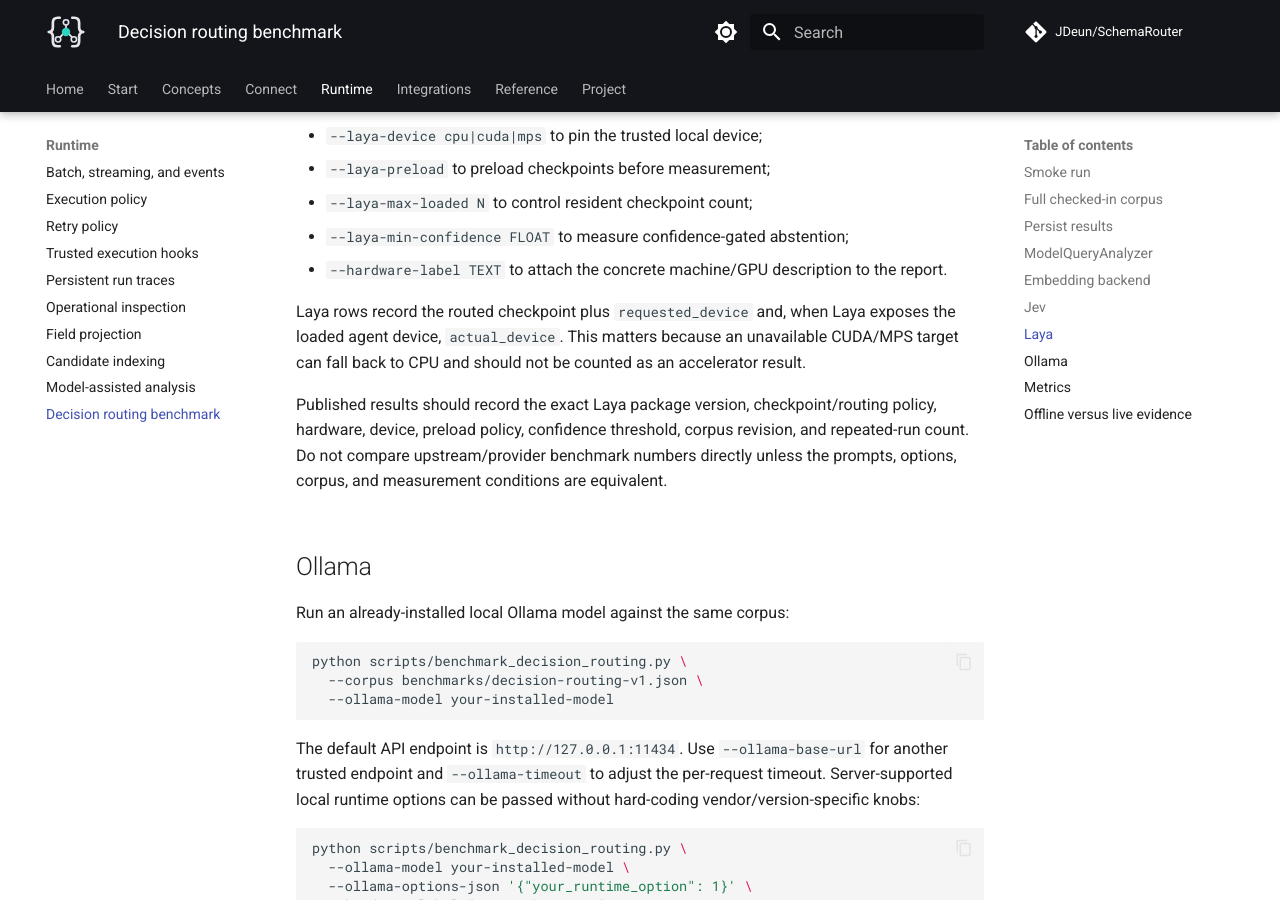
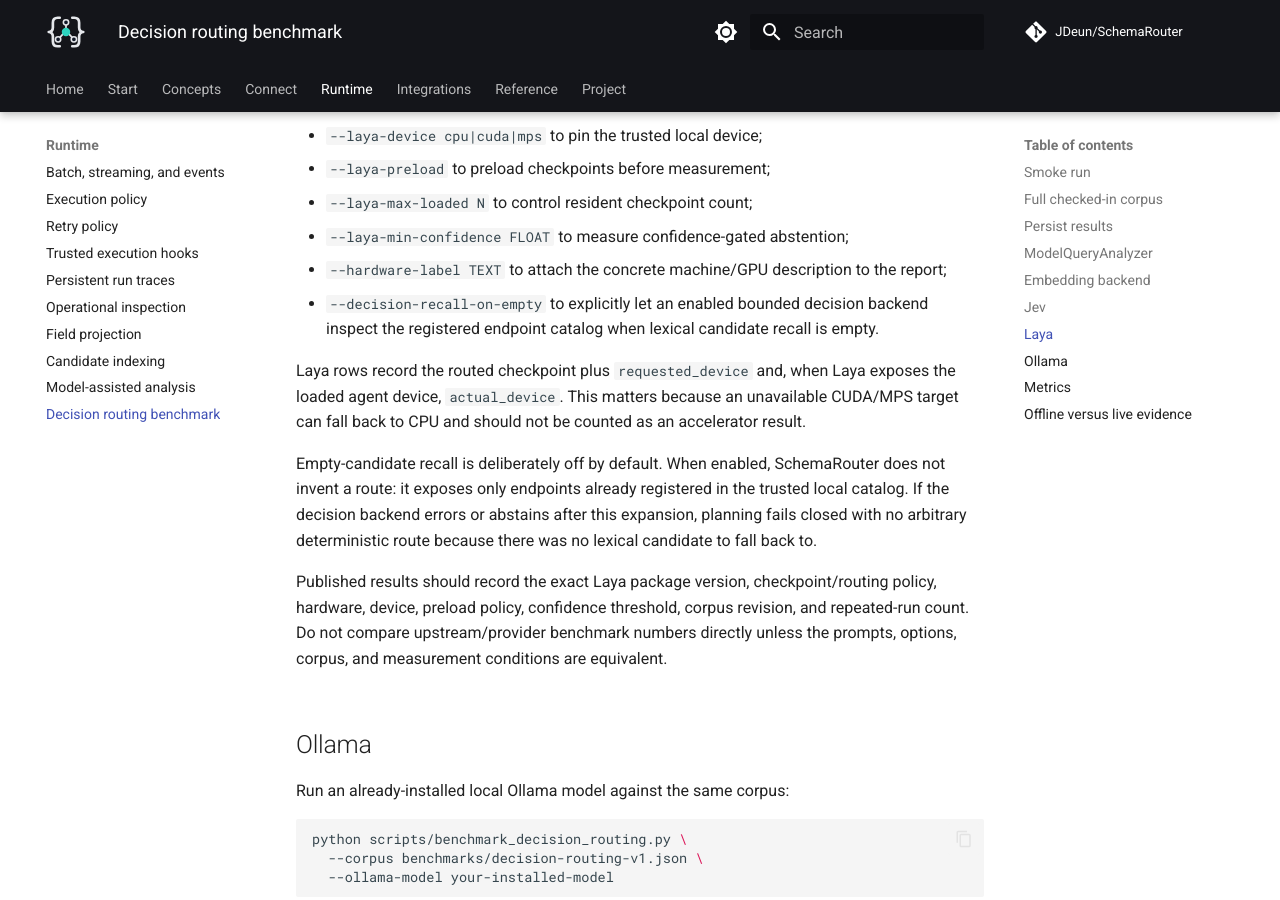
Before and after one commit to JDeun/SchemaRouter, an MkDocs documentation site: the page built from docs/guides/decision-benchmark.md, in a window 1280 px wide and 900 px high, scrolled down 3264 px. Built offline with MkDocs 1.6.1 and Material for MkDocs 9.7.7, drawn with Linux system fonts in a browser that asks for light colours; comment, search, counter and statistics services are not loaded.

Commit message:
docs: explain opt-in empty lexical recall benchmarking

```diff
--- a/docs/guides/decision-benchmark.md
+++ b/docs/guides/decision-benchmark.md
@@ -143,11 +143,18 @@ bounded request state. Optional controls include:
 - `--laya-preload` to preload checkpoints before measurement;
 - `--laya-max-loaded N` to control resident checkpoint count;
 - `--laya-min-confidence FLOAT` to measure confidence-gated abstention;
-- `--hardware-label TEXT` to attach the concrete machine/GPU description to the report.
+- `--hardware-label TEXT` to attach the concrete machine/GPU description to the report;
+- `--decision-recall-on-empty` to explicitly let an enabled bounded decision backend inspect the
+  registered endpoint catalog when lexical candidate recall is empty.
 
 Laya rows record the routed checkpoint plus `requested_device` and, when Laya exposes the loaded
 agent device, `actual_device`. This matters because an unavailable CUDA/MPS target can fall back to
 CPU and should not be counted as an accelerator result.
+
+Empty-candidate recall is deliberately off by default. When enabled, SchemaRouter does not invent a
+route: it exposes only endpoints already registered in the trusted local catalog. If the decision
+backend errors or abstains after this expansion, planning fails closed with no arbitrary
+deterministic route because there was no lexical candidate to fall back to.
 
 Published results should record the exact Laya package version, checkpoint/routing policy, hardware,
 device, preload policy, confidence threshold, corpus revision, and repeated-run count. Do not compare
```
